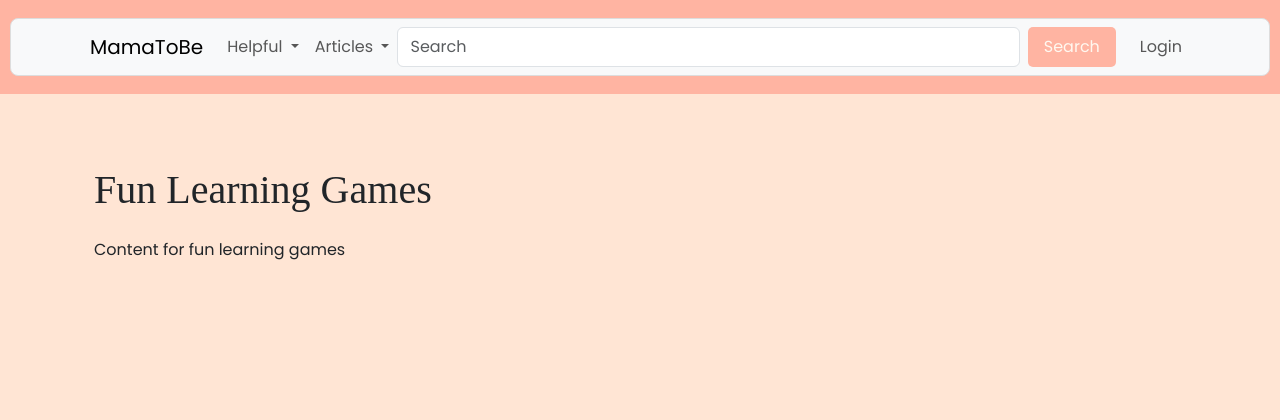
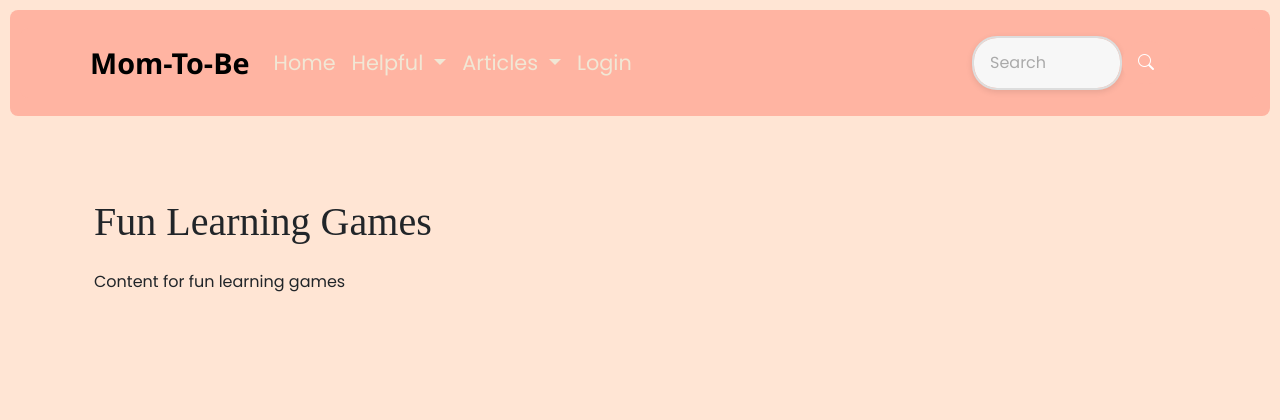
Before and after one commit to VeselinMar/Mama-To-Be, a Django app: page /article/fun-learning-games/ in a window 1280 px wide. Shown: the top 420 px of the page. Run offline with Django 5.2, Linux system fonts and the light colour scheme; data comes from the database, SQL or seed files in the repository.

Commit message:
Deploy (#16)
* work on home page and navbar

```diff
--- a/static/css/body.css
+++ b/static/css/body.css
@@ -6,3 +6,8 @@ body {
 h1, h2, h3 {
     font-family: 'Playfair Display', serif;
 }
+
+.py-5 {
+    padding-top: 1.8rem !important;
+    padding-bottom: 1.8rem !important;
+}
--- a/static/css/navbar.css
+++ b/static/css/navbar.css
@@ -1,6 +1,149 @@
+/* Nav bar base styles */
 nav {
   background-color: #FFB4A2; /* Warm Peach */
-  color: #FFF8F0; /* Cream */
+  color: #FFB4A2; /* Cream */
   padding: 0.5rem 0;
   text-align: center;
+  border-radius: 8px; /* Rounded corners for the navbar */
+  margin: 10px;
 }
+
+/* Logo Section */
+.navbar-logo-container {
+  text-align: center;
+  margin-bottom: 15px; /* Space between logo and navbar */
+}
+
+.logo-img {
+  width: 150px; /* Adjust logo size */
+  height: auto;
+  transition: width 0.3s ease;
+}
+
+/* Logo Hover Effect */
+.logo-img:hover {
+  width: 160px; /* Slightly increase the logo size on hover */
+}
+
+/* Navbar Brand */
+.navbar-brand {
+  font-family: 'Segoe UI', Tahoma, Geneva, Verdana, sans-serif;
+  font-size: 1.8rem;
+  font-weight: bold;
+  text-decoration: none;
+  position: relative;
+}
+
+/* Navbar items styling */
+.navbar-nav {
+  display: flex;
+  justify-content: flex-start; /* Align items to the left */
+}
+
+.navbar-nav .nav-link {
+    color: #f1e7d5 !important;  /* warm white */
+    font-size: 1.3rem;
+    font-weight: 500;
+}
+/* Search Form */
+.search-form {
+  position: relative;
+  display: flex;
+  align-items: center;
+  justify-content: flex-end; /* Align to the right */
+  width: 100%; /* Ensure the form stretches across the container */
+  margin-left: auto; /* Push search to the right */
+  padding-right: 20px; /* Optional: to give some padding from the edge */
+}
+
+.search-input {
+  width: 150px; /* Initial width of the input */
+  transition: width 0.3s ease, padding 0.3s ease; /* Smooth transition for expanding */
+  padding: 0.8rem 1rem; /* More padding for better input field size */
+  border-radius: 25px; /* Rounded corners */
+  border: 2px solid #ddd; /* Subtle border color */
+  font-size: 1rem; /* Consistent font size */
+  background-color: #f7f7f7; /* Light background for a soft, modern look */
+  outline: none;
+  box-shadow: 0 2px 6px rgba(0, 0, 0, 0.1); /* Subtle shadow for depth */
+}
+
+.search-input:focus {
+  width: 250px; /* Expanded width on focus */
+  border-color: #FFB4A2; /* Change border color when focused */
+  background-color: #fff; /* White background on focus for contrast */
+  box-shadow: 0 2px 8px rgba(78, 41, 41, 0.15); /* Stronger shadow on focus */
+}
+
+.search-input::placeholder {
+  color: #aaa; /* Lighter placeholder text */
+}
+
+.search-form button {
+  background-color: #FFB4A2; /* Warm Peach */
+  color: white;
+  border: none;
+  padding: 0.6rem 1rem;
+  border-radius: 30px;
+  font-size: 1rem;
+  transition: background-color 0.3s ease, transform 0.2s ease; /* Smooth button transition */
+  cursor: pointer;
+  display: flex;
+  align-items: center;
+}
+
+.search-form button:hover {
+  background-color: #c2492a; /* Darker green on hover */
+  transform: translateY(-1px); /* Subtle hover effect */
+}
+
+.search-form button:active {
+  transform: translateY(1px); /* Active press effect */
+}
+
+.search-form .form-control {
+  outline: none;
+}
+
+/* Optional: Add focus styles to the entire form */
+.search-form:focus-within {
+  border-color: #6c757d; /* Add border color when input is focused */
+}
+
+/* Mobile Responsiveness: Logo and Search Form */
+@media (max-width: 991px) {
+  .navbar-logo-container {
+    margin-bottom: 20px;
+  }
+
+  .logo-img {
+    width: 120px; /* Adjust logo size for mobile */
+  }
+
+  /* Ensure the search form stays centered */
+  .search-form {
+    transform: translateX(-25%);
+    width: auto;
+  }
+}
+
+/* Additional mobile responsiveness adjustments */
+@media (max-width: 767px) {
+  .navbar-logo-container {
+    margin-bottom: 20px;
+  }
+
+  .logo-img {
+    width: 120px; /* Adjust logo size for smaller screens */
+  }
+
+  .search-form {
+    width: 100%;
+    padding-right: 15px;
+  }
+
+  /* Optional: Adjust search input width on mobile */
+  .search-input {
+    width: 100%;
+  }
+}
--- a/templates/common/base.html
+++ b/templates/common/base.html
@@ -7,6 +7,7 @@
     <link rel="stylesheet" href="{% static 'css/styles.css' %}">
     <link rel="icon" type="image/x-icon" href="{% static 'icons/family.svg' %}">
     <link href="https://fonts.googleapis.com/css2?family=Poppins:wght@400;600&display=swap" rel="stylesheet">
+    <link href="https://cdn.jsdelivr.net/npm/bootstrap-icons/font/bootstrap-icons.css" rel="stylesheet">
     <meta charset="UTF-8">
     <meta name="viewport" content="width=device-width, initial-scale=1.0">
     <title>Mama To Be</title>
--- a/templates/common/footer.html
+++ b/templates/common/footer.html
@@ -1,4 +1,4 @@
-<footer class="site-footer">
+<footer class="site-footer" style="background-color: #FFB4A2; margin-top 0px margin-bottom: 5px;">
   <div class="footer">
     <div class="footer-section nav-section">
       <ul>
--- a/templates/common/navbar.html
+++ b/templates/common/navbar.html
@@ -1,12 +1,12 @@
-<nav class="navbar navbar-expand-lg" style="background-color: #f8f9fa; border: 1px solid #ddd; border-radius: 8px; margin: 10px;">
+<nav class="navbar navbar-expand-lg" style="background-color: #FFB4A2; margin-top 0px margin-bottom: 5px;">
   <div class="container" style="padding-left: 20px; padding-right: 20px;">
-    <a class="navbar-brand" href="{% url 'home' %}">MamaToBe</a>
+    <a class="navbar-brand" href="{% url 'home' %}">Mom-To-Be</a>
     <button class="navbar-toggler" type="button" data-bs-toggle="collapse" data-bs-target="#navbarNav" aria-controls="navbarNav" aria-expanded="false" aria-label="Toggle navigation">
       <span class="navbar-toggler-icon"></span>
     </button>
     <div class="collapse navbar-collapse" id="navbarNav">
       <ul class="navbar-nav me-auto mb-2 mb-lg-0">
-
+        <a class = "nav-link" href="{% url 'home' %}">Home</a>
         <!-- Dropdown for Helpful -->
         <li class="nav-item dropdown">
           <a class="nav-link dropdown-toggle" href="#" id="navbarDropdown" role="button" data-bs-toggle="dropdown" aria-expanded="false">
@@ -34,7 +34,7 @@
             {% for category in navbar_categories %}
               <li>
                 <a class="dropdown-item d-flex align-items-center" href="{% url 'category-articles' category=category.value %}">
-                  <i class="bi bi-folder-fill me-2"></i> {{ category.name }}
+                  <i class="bi bi-book-half"></i> {{ category.name }}
                 </a>
               </li>
             {% endfor %}
@@ -43,12 +43,7 @@
 
       </ul>
 
-      <form class="d-flex me-3" action="{% url 'search' %}" method="get" style="flex-grow: 1;">
-        <input class="form-control me-2" type="search" name="q" placeholder="Search" aria-label="Search">
-        <button class="btn btn-outline-success" type="submit">Search</button>
-      </form>
-
-      <ul class="navbar-nav">
+        <ul class="navbar-nav">
         {% if user.is_authenticated %}
           <li class="nav-item">
             <a class="nav-link" href="{% url 'profile-display' user_id=request.user.id %}">
@@ -72,6 +67,15 @@
           </li>
         {% endif %}
       </ul>
+
+      <!-- Search form moved outside of collapsing navbar -->
+      <form class="d-flex search-form" action="{% url 'search' %}" method="get">
+        <input class="form-control search-input" type="search" name="q" placeholder="Search" aria-label="Search">
+        <button class="btn btn-outline-success" type="submit">
+          <i class="bi bi-search"></i>
+        </button>
+      </form>
+
     </div>
   </div>
 </nav>
```
